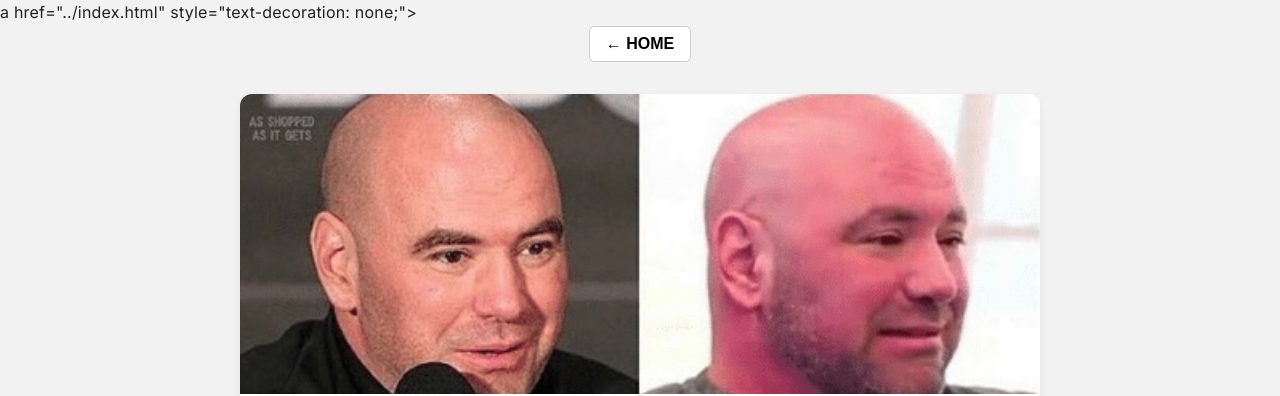
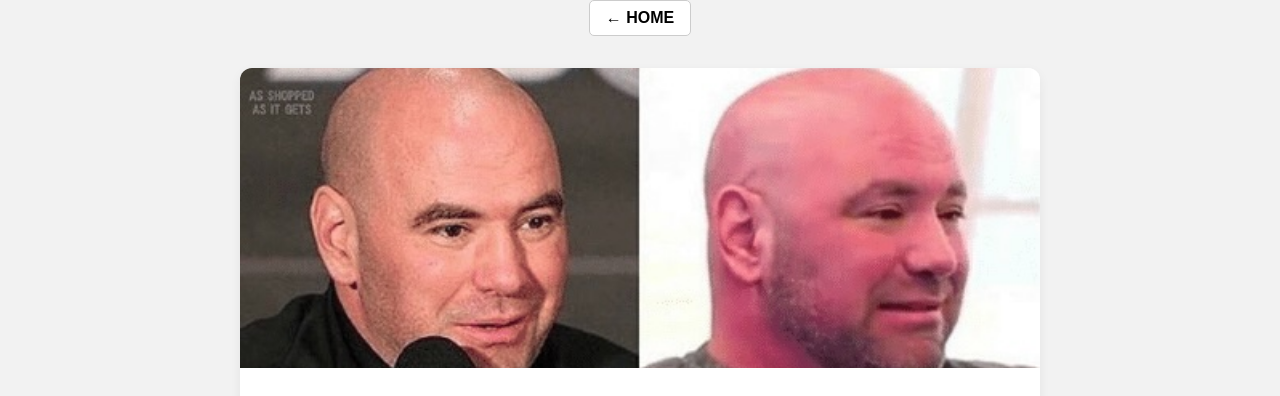
Before and after one commit to rp1lla1/UFC-Blog, a plain HTML site: page articles/oil-him-up.html in a window 1280 px wide. Shown: the top 396 px of the page. Drawn offline with Linux system fonts and the light colour scheme.

Commit message:
fix home button on second article

```diff
--- a/articles/oil-him-up.html
+++ b/articles/oil-him-up.html
@@ -72,7 +72,7 @@
   </style>
 </head>
 <body class="blog-page">
-a href="../index.html" style="text-decoration: none;">
+  <a href="../index.html" style="text-decoration: none;">
     <button style="
       display: block;
       margin: 0 auto 8px auto;
```
Lines whose indentation alone changed are shown as unchanged.
